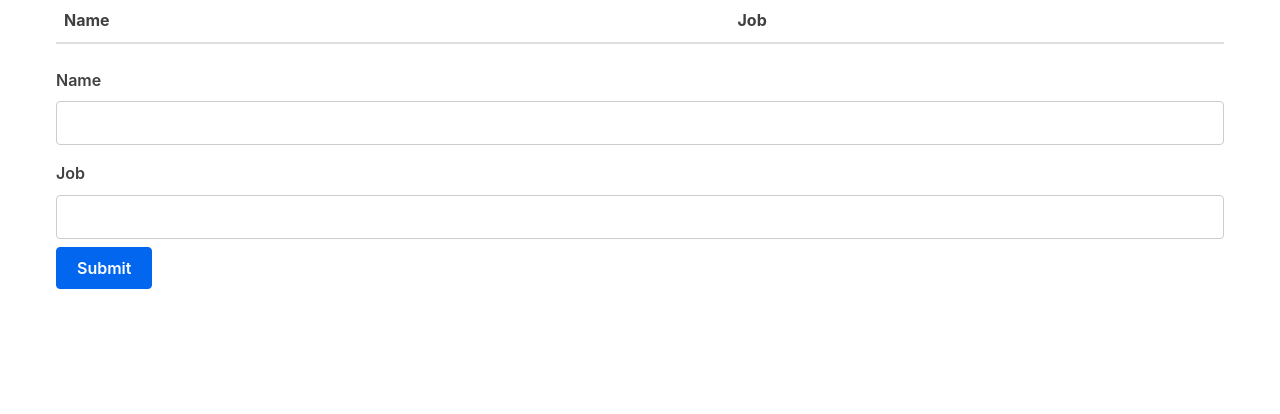
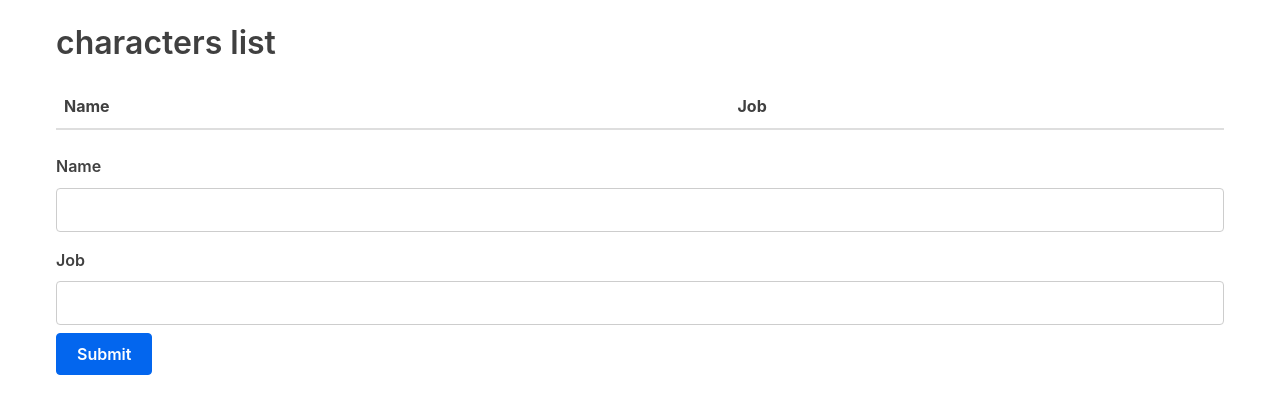
Before and after one commit to franklion/react-app, a React (Create React App) app: page / in a window 1280 px wide. Shown: the top 414 px of the page. Built offline with nearby package versions, Linux system fonts and the light colour scheme.

Commit message:
[update] add heading

```diff
--- a/src/App.js
+++ b/src/App.js
@@ -26,6 +26,7 @@ class App extends Component {
 
     return (
       <div className="container">
+        <h1>characters list</h1>
         <Table characterData={characters}
                removeCharacter={this.removeCharacter}
         />
```
